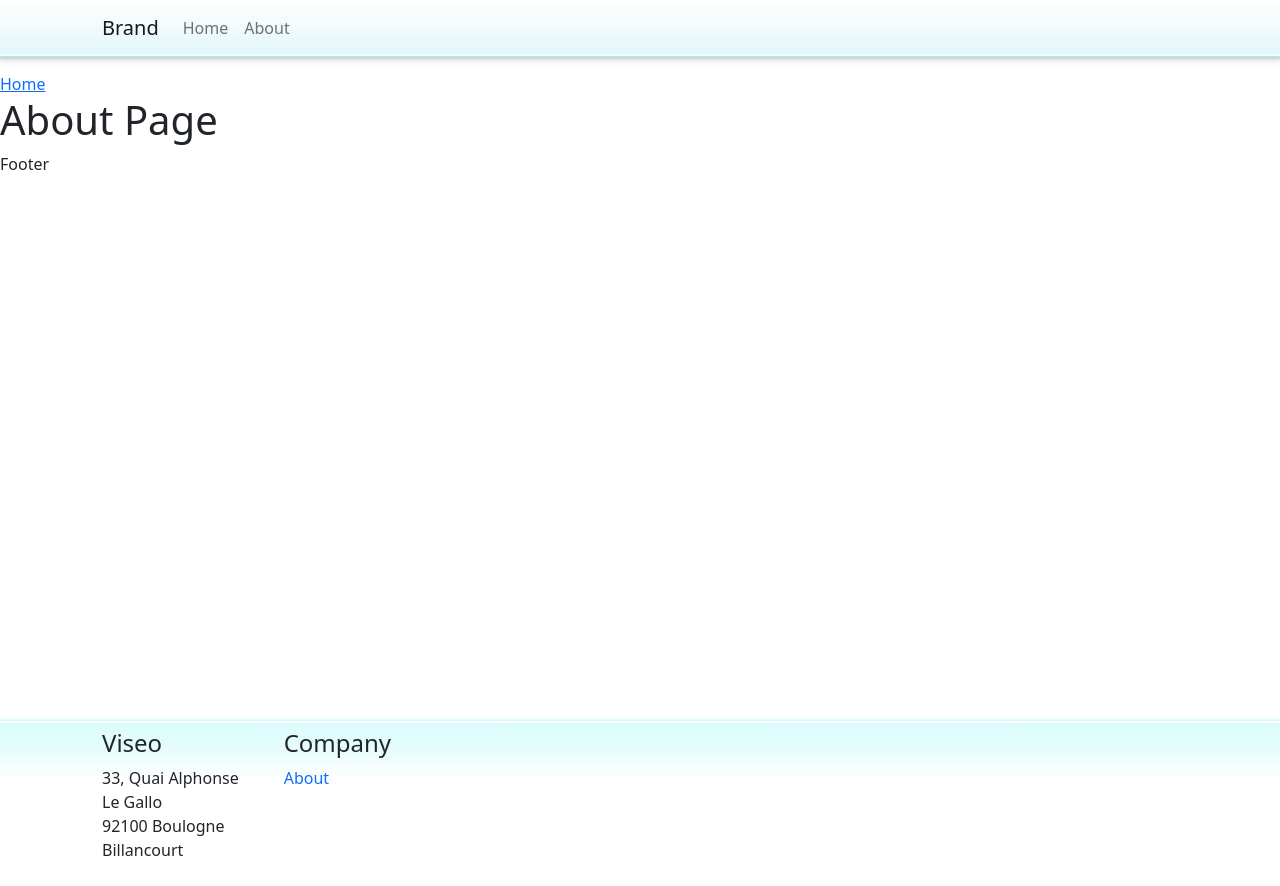
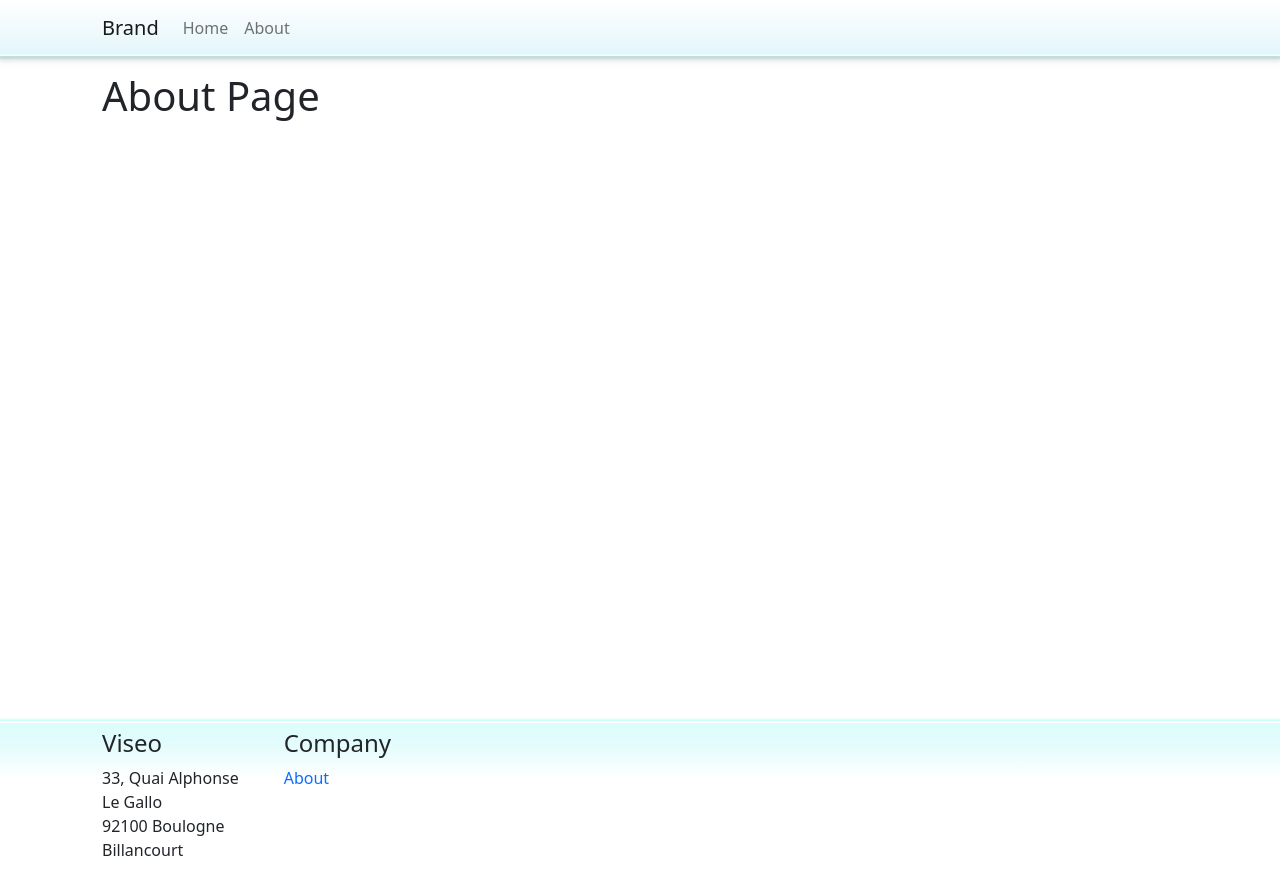
Before and after one commit to Reuno92/boilerplates-typescript, a Next.js app: page /about in a window 1280 px wide. Built offline with nearby package versions, Linux system fonts and the light colour scheme; a web font is replaced by a local one.

Commit message:
fix(cypress): change test for contains About: Remove useless navs App.cy: Change test

```diff
--- a/pages/about.tsx
+++ b/pages/about.tsx
@@ -1,7 +1,7 @@
 import Head from 'next/head';
-import Link from 'next/link';
 
 import type { NextPage } from 'next';
+import { Container } from 'react-bootstrap';
 
 const About: NextPage = () => {
   return (
@@ -22,19 +22,11 @@ const About: NextPage = () => {
         />
       </Head>
 
-      <nav>
-        <Link href="/">
-          <a>Home</a>
-        </Link>
-      </nav>
-
       <main>
-        <h1>About Page</h1>
+        <Container>
+          <h1>About Page</h1>
+        </Container>
       </main>
-
-      <footer>
-        <p>Footer</p>
-      </footer>
     </>
   );
 };
```
Also changed, not shown: 1 other file (tests, documents, lock files or other folders).
